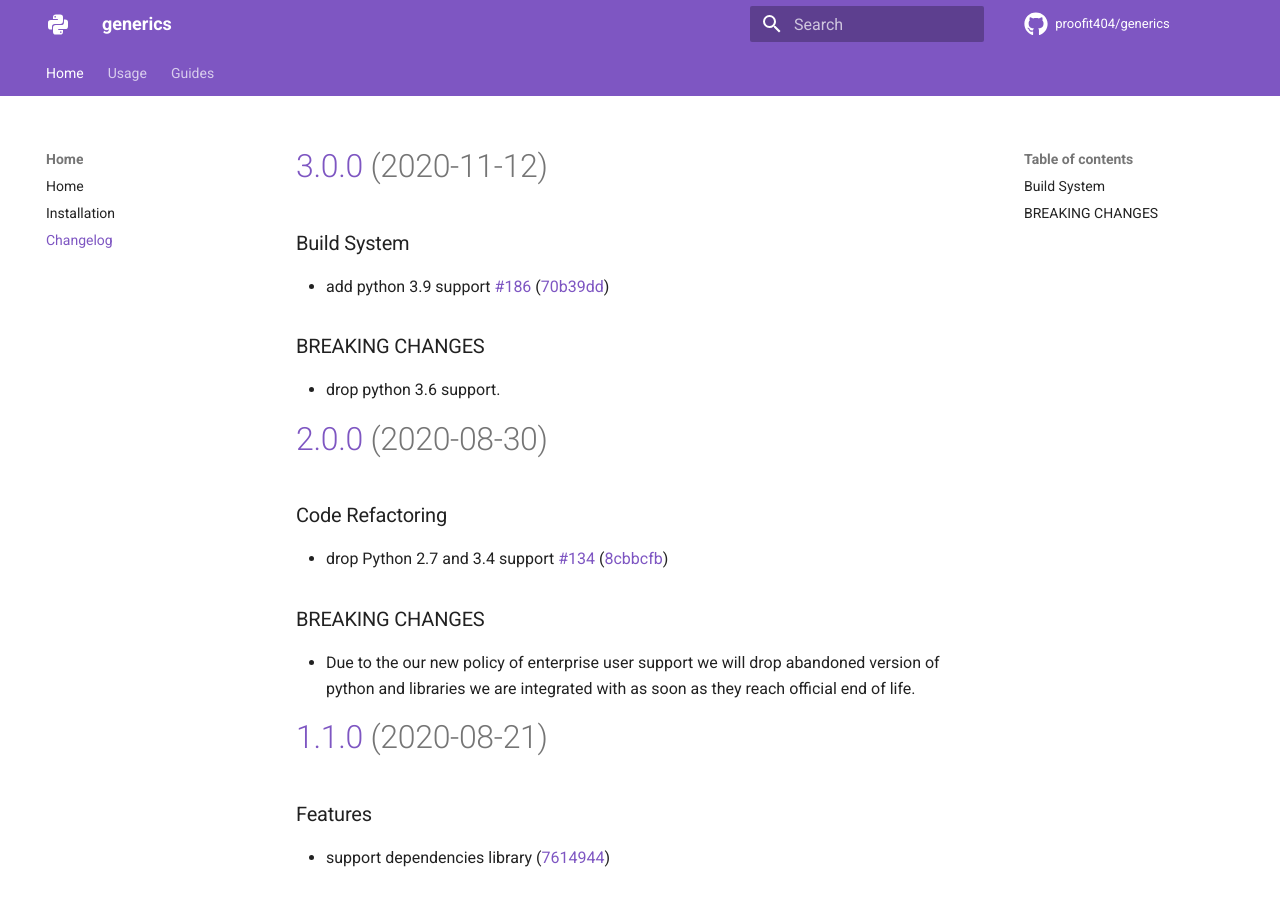
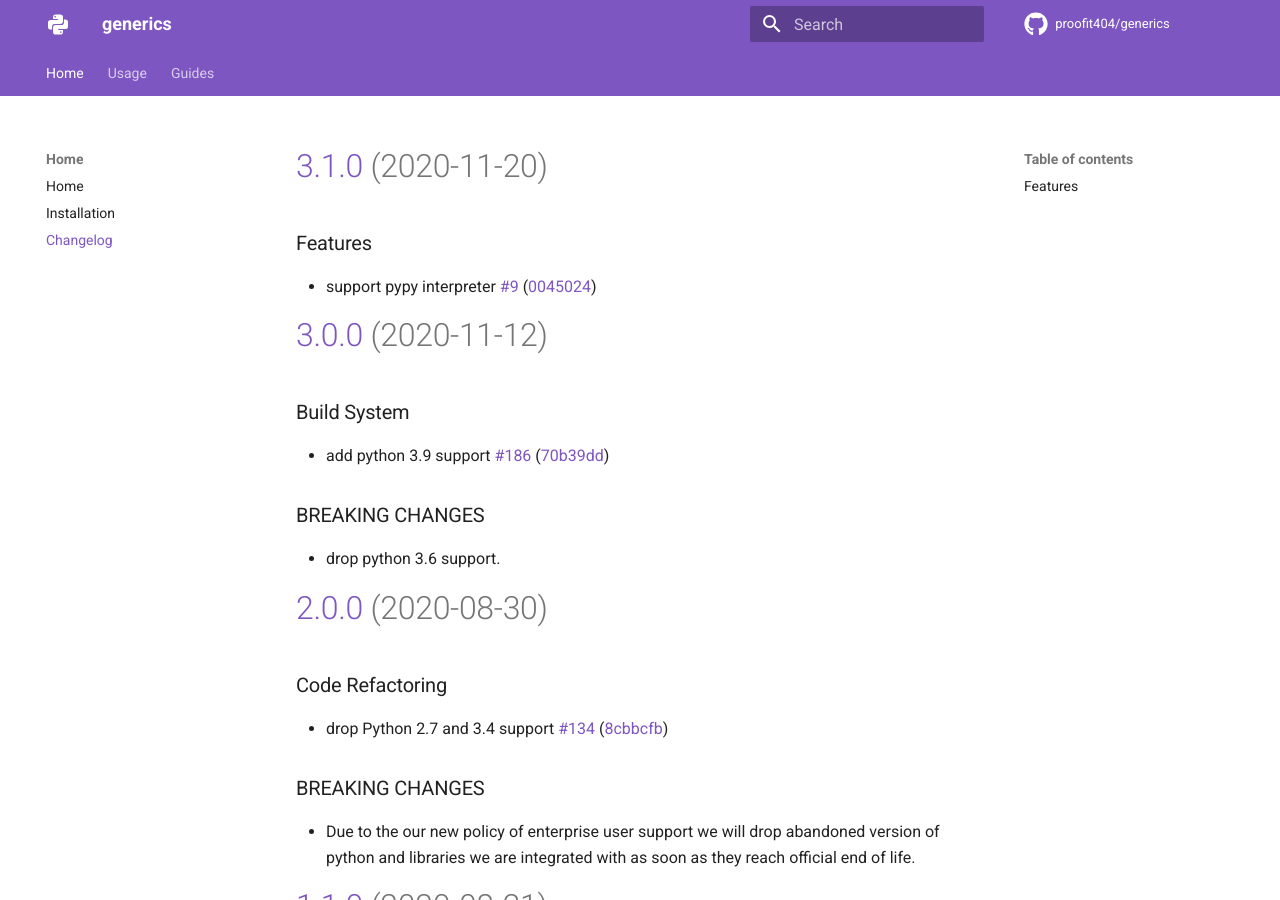
Before and after one commit to proofit404/generics, an MkDocs documentation site: the page built from docs/changelog.md, in a window 1280 px wide and 900 px high. Built offline with MkDocs 1.6.1 and Material for MkDocs 9.7.7, drawn with Linux system fonts in a browser that asks for light colours; comment, search, counter and statistics services are not loaded.

Commit message:
chore(release): 3.1.0 [skip ci]
# [3.1.0](https://github.com/proofit404/generics/compare/3.0.0...3.1.0) (2020-11-20)

### Features

* support pypy interpreter [#9](https://github.com/proofit404/generics/issues/9) ([0045024](https://github.com/proofit404/generics/commit/004502464a231e4f23bd8b21c6188f313a67db41))

```diff
--- a/docs/changelog.md
+++ b/docs/changelog.md
@@ -1,3 +1,10 @@
+# [3.1.0](https://github.com/proofit404/generics/compare/3.0.0...3.1.0) (2020-11-20)
+
+### Features
+
+- support pypy interpreter [#9](https://github.com/proofit404/generics/issues/9)
+  ([0045024](https://github.com/proofit404/generics/commit/004502464a231e4f23bd8b21c6188f313a67db41))
+
 # [3.0.0](https://github.com/proofit404/generics/compare/2.0.0...3.0.0) (2020-11-12)
 
 ### Build System
--- a/pyproject.toml
+++ b/pyproject.toml
@@ -19,7 +19,7 @@ packages = [
 ]
 readme = "docs/index.md"
 repository = "https://github.com/proofit404/generics/"
-version = "3.0.0"
+version = "3.1.0"
 
 [tool.poetry.dependencies]
 python = "~3.6 || ~3.7 || ~3.8 || ~3.9"
```
